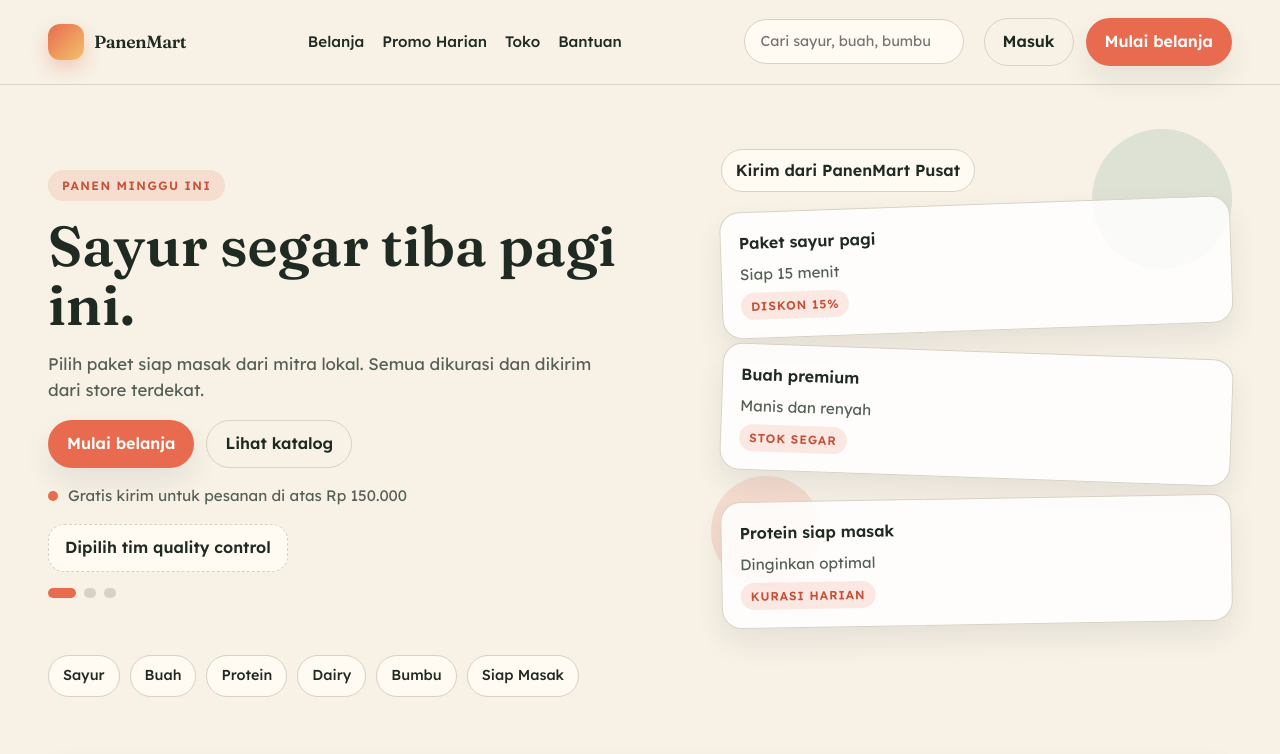
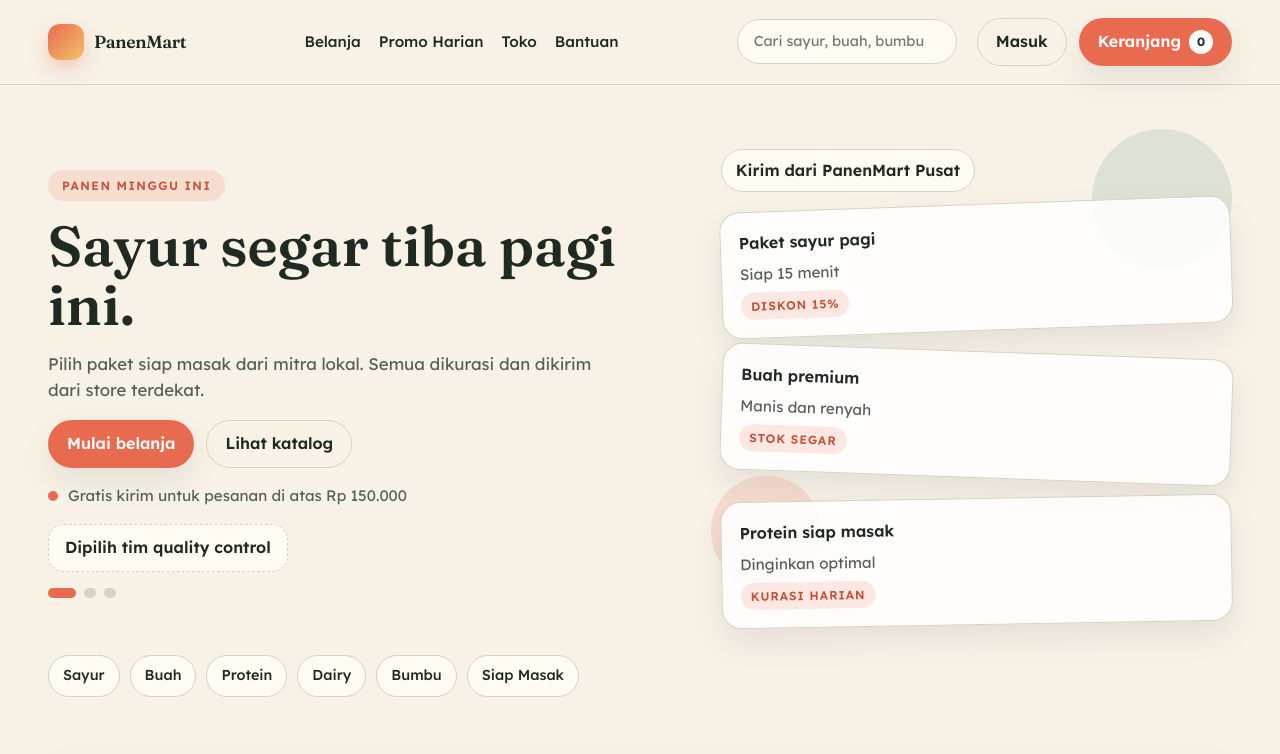
Before and after one commit to naufalghaylan/finpro, a React (Vite) app in the folder frontend/: page / in a window 1280 px wide. Shown: the top 754 px of the page. Built offline with nearby package versions, Linux system fonts and the light colour scheme; no server answers.

Commit message:
feat(frontend): show cart count badge in navbar

```diff
--- a/frontend/src/App.css
+++ b/frontend/src/App.css
@@ -138,6 +138,27 @@
   color: #fff;
   border-color: transparent;
   box-shadow: var(--shadow-soft);
+}
+
+.cart-button {
+  display: inline-flex;
+  align-items: center;
+  gap: 8px;
+}
+
+.cart-badge {
+  min-width: 24px;
+  height: 24px;
+  padding: 0 6px;
+  border-radius: 999px;
+  display: inline-flex;
+  align-items: center;
+  justify-content: center;
+  font-size: 0.75rem;
+  font-weight: 700;
+  line-height: 1;
+  color: var(--ink);
+  background: #fff;
 }
 
 .button.ghost {
@@ -888,9 +909,12 @@
 }
 
 @media (max-width: 720px) {
-  .nav-actions .button.primary,
   .nav-actions .button.ghost {
     display: none;
+  }
+
+  .nav-actions .cart-button {
+    display: inline-flex;
   }
 
   .hero {
--- a/frontend/src/components/home/HomeNavbar.tsx
+++ b/frontend/src/components/home/HomeNavbar.tsx
@@ -3,9 +3,16 @@ import type { NavLink } from '../../types/home/home'
 type HomeNavbarProps = {
   brandName: string
   links: NavLink[]
+  cartCount: number
+  isLoadingCartCount: boolean
 }
 
-export const HomeNavbar = ({ brandName, links }: HomeNavbarProps) => {
+export const HomeNavbar = ({
+  brandName,
+  links,
+  cartCount,
+  isLoadingCartCount,
+}: HomeNavbarProps) => {
   return (
     <header className="nav">
       <div className="shell nav-inner">
@@ -34,8 +41,11 @@ export const HomeNavbar = ({ brandName, links }: HomeNavbarProps) => {
           <button type="button" className="button ghost">
             Masuk
           </button>
-          <button type="button" className="button primary">
-            Mulai belanja
+          <button type="button" className="button primary cart-button">
+            Keranjang
+            <span className="cart-badge" aria-live="polite">
+              {isLoadingCartCount ? '...' : cartCount}
+            </span>
           </button>
           <button type="button" className="menu-button" aria-label="Buka menu">
             Menu
--- /dev/null
+++ b/frontend/src/hooks/home/useCartCount.ts
@@ -0,0 +1,60 @@
+import { useEffect, useState } from 'react'
+
+const API_URL = import.meta.env.VITE_API_URL ?? 'http://localhost:5000'
+
+export const useCartCount = () => {
+  const [count, setCount] = useState(0)
+  const [isLoading, setIsLoading] = useState(true)
+
+  useEffect(() => {
+    let isMounted = true
+
+    const loadCartCount = async () => {
+      const token = localStorage.getItem('token')
+      if (!token) {
+        if (isMounted) {
+          setCount(0)
+          setIsLoading(false)
+        }
+        return
+      }
+
+      try {
+        const response = await fetch(`${API_URL}/api/cart/count`, {
+          headers: {
+            Authorization: `Bearer ${token}`,
+          },
+        })
+
+        if (!response.ok) {
+          if (isMounted) {
+            setCount(0)
+          }
+          return
+        }
+
+        const data = (await response.json()) as { count?: number }
+
+        if (isMounted) {
+          setCount(typeof data.count === 'number' ? data.count : 0)
+        }
+      } catch {
+        if (isMounted) {
+          setCount(0)
+        }
+      } finally {
+        if (isMounted) {
+          setIsLoading(false)
+        }
+      }
+    }
+
+    void loadCartCount()
+
+    return () => {
+      isMounted = false
+    }
+  }, [])
+
+  return { cartCount: count, isLoadingCartCount: isLoading }
+}
--- a/frontend/src/pages/home/HomePage.tsx
+++ b/frontend/src/pages/home/HomePage.tsx
@@ -19,6 +19,7 @@ import {
   valueProps,
 } from '../../data/home/homeData'
 import { useLocationSelection } from '../../hooks/home/useLocationSelection'
+import { useCartCount } from '../../hooks/home/useCartCount'
 import { findNearestStore } from '../../utils/home/geo'
 
 const getMainStore = () =>
@@ -33,6 +34,7 @@ export default function HomePage() {
     fallbackToMainStore,
     isFallback,
   } = useLocationSelection()
+  const { cartCount, isLoadingCartCount } = useCartCount()
 
   const mainStore = getMainStore()
 
@@ -52,7 +54,12 @@ export default function HomePage() {
 
   return (
     <div className="page">
-      <HomeNavbar brandName={BRAND.name} links={navLinks} />
+      <HomeNavbar
+        brandName={BRAND.name}
+        links={navLinks}
+        cartCount={cartCount}
+        isLoadingCartCount={isLoadingCartCount}
+      />
       <main className="page-main">
         <HeroCarousel slides={heroSlides} storeName={activeStore.name} />
         <section className="category-strip">
```
